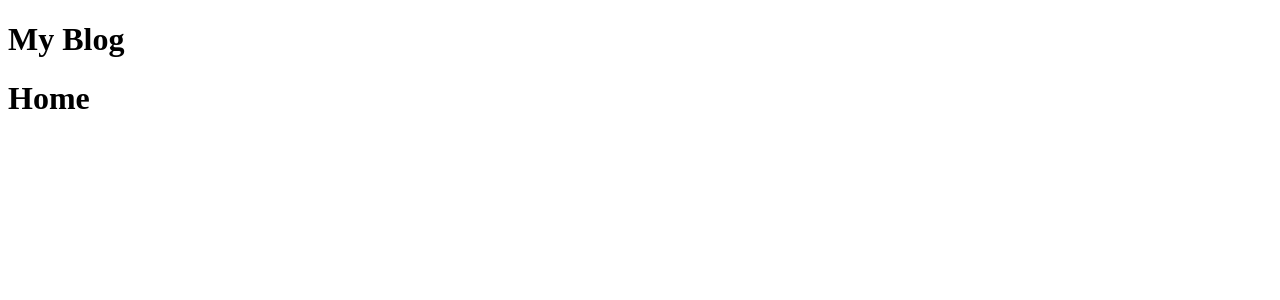
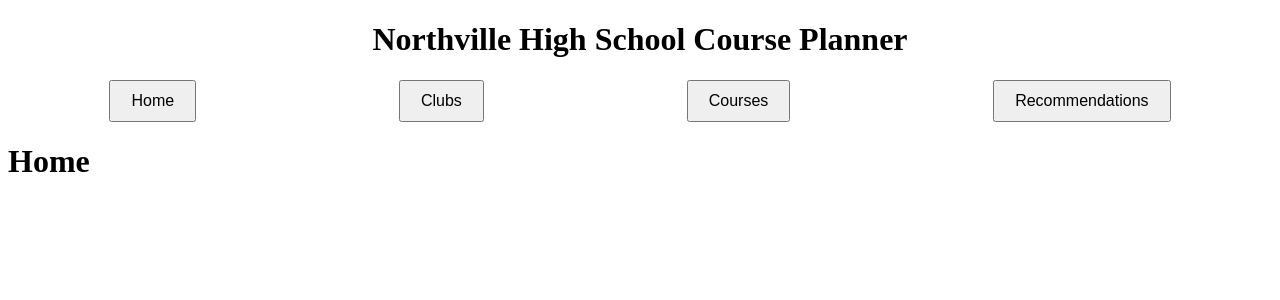
Before and after one commit to NorthvilleEDGE/Mustang-Scholar, a React (Vite) app: page / in a window 1280 px wide. Shown: the top 300 px of the page. Built offline with nearby package versions, Linux system fonts and the light colour scheme.

Commit message:
Formatted header

```diff
--- a/src/components/Header.tsx
+++ b/src/components/Header.tsx
@@ -1,8 +1,21 @@
+import { useNavigate } from 'react-router-dom';
+function Header() {
+  const navigate = useNavigate();
 
-function Header() {
+  const buttonStyle = {
+    padding: '10px 20px',
+    fontSize: '16px',
+  };
+
   return (
-    <header>
-      <h1>My Blog</h1>
+    <header style={{ textAlign: 'center' }}>
+      <h1>Northville High School Course Planner</h1>
+      <div style={{ display: 'flex', justifyContent: 'space-around' }}>
+        <button style={buttonStyle} onClick={() => navigate('/')}>Home</button>
+        <button style={buttonStyle} onClick={() => navigate('/clubs')}>Clubs</button>
+        <button style={buttonStyle} onClick={() => navigate('/courses')}>Courses</button>
+        <button style={buttonStyle} onClick={() => navigate('/recommendations')}>Recommendations</button>
+      </div>
     </header>
   );
 }
```
Also changed, not shown: src/index.css (line endings or trailing spaces).
